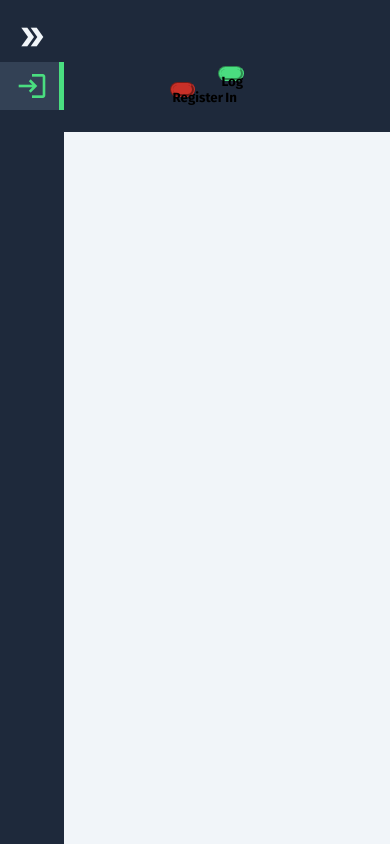
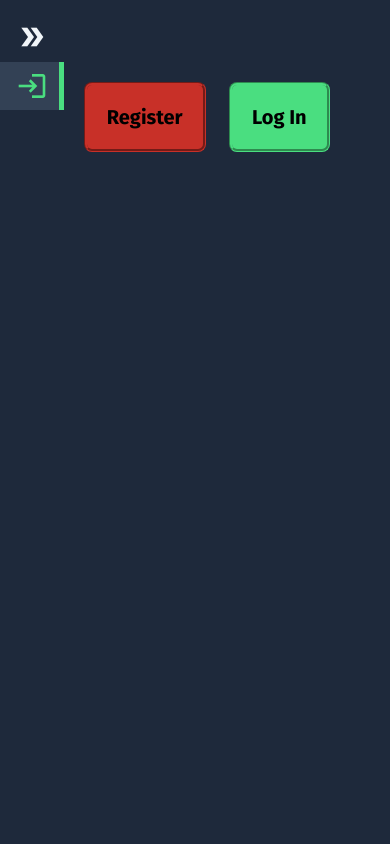
Before and after one commit to TomasOndrisak/Diary, a Vue app: page / in a window 390 px wide. Built offline with nearby package versions, Linux system fonts and the light colour scheme.

Commit message:
mobile fix

```diff
--- a/src/App.vue
+++ b/src/App.vue
@@ -24,7 +24,7 @@ export default {
   font-family: "Fira sans", sans-serif;
 }
 body {
-  background: var(--light); //znizi svetlost pozadia
+  background: var(--dark); //znizi svetlost pozadia
 }
 button {
   //buttony nemaju styling
--- a/src/Views/AboutView.vue
+++ b/src/Views/AboutView.vue
@@ -4,7 +4,7 @@
   </main>
 </template>
 
-<style scoped>
+<style lang="scss" scoped>
 img {
   box-shadow: 10px 10px 5px #ccc;
 }
--- a/src/Views/CalendarView.vue
+++ b/src/Views/CalendarView.vue
@@ -40,8 +40,8 @@ export default {
   border-style: groove;
   border-color: var(--primary);
   background-color: var(--dark);
-  width: 15% !important;
-  height: 15% !important;
+  width: 10% !important;
+  height: 10% !important;
   margin: 4px;
   &:hover {
     background-color: var(--primary);
--- a/src/Views/LoginView.vue
+++ b/src/Views/LoginView.vue
@@ -137,11 +137,11 @@ export default {
     border-radius: 8px;
     font-weight: bold;
     background-color: #c83028;
-    width: 5% !important;
-    height: 5% !important;
     padding-top: 5px;
     box-sizing: content-box;
     margin: 6%;
+    padding: 20px;
+    font-size: 20px;
   }
   button.login-button {
     border-style: groove;
@@ -149,9 +149,8 @@ export default {
     border-radius: 8px;
     font-weight: bold;
     background-color: var(--primary);
-    width: 5% !important;
-    height: 5% !important;
-    padding-top: 5px;
+    font-size: 20px;
+    padding: 20px;
     box-sizing: content-box;
   }
   .dismiss {
```
